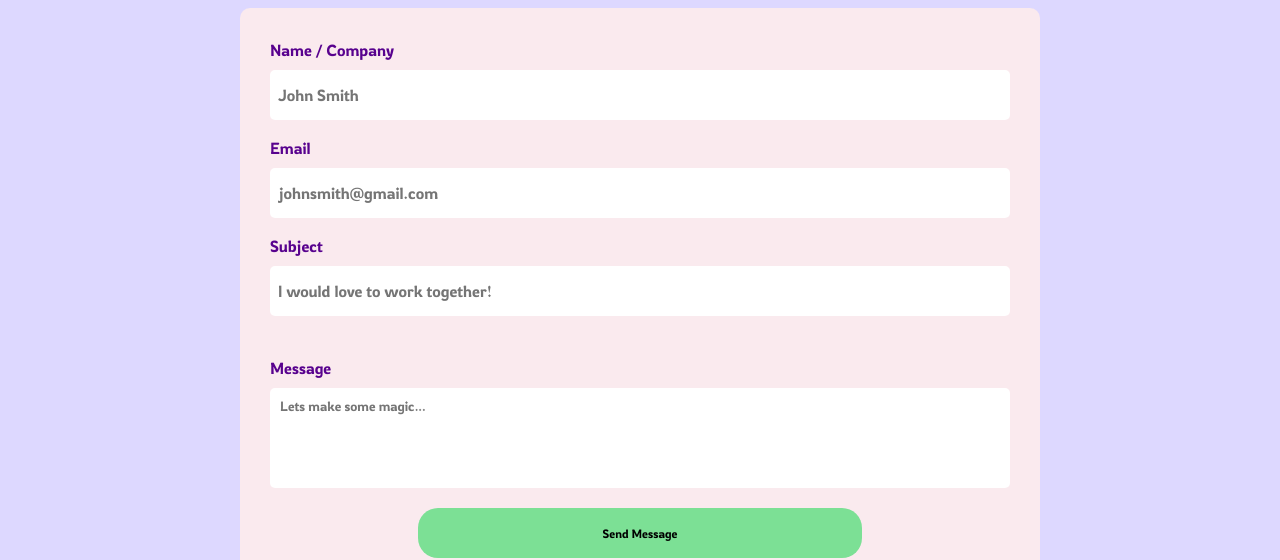
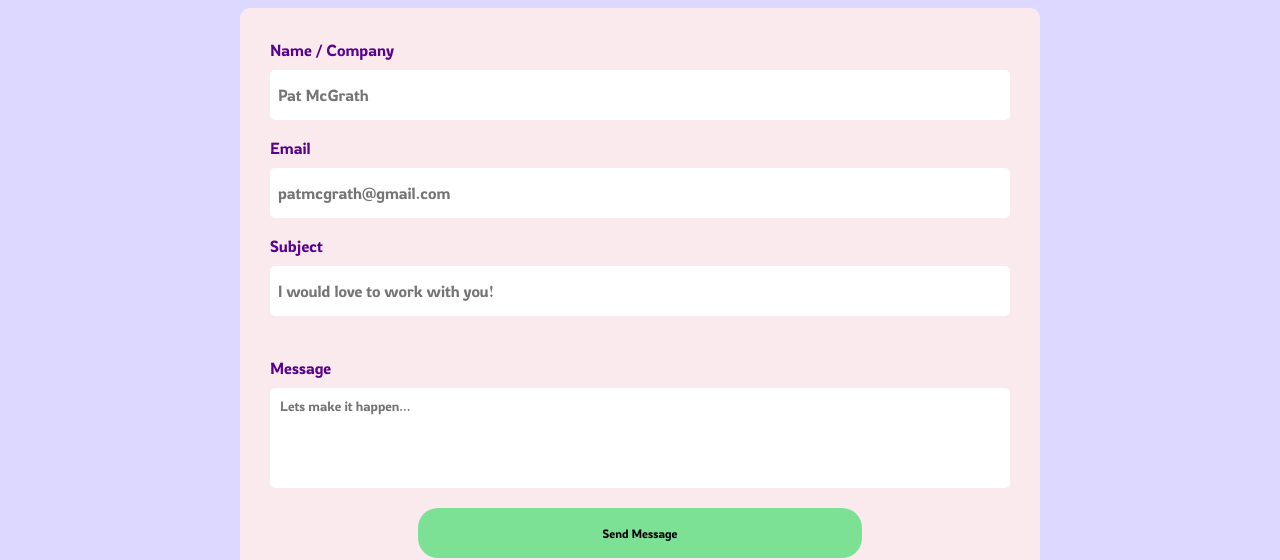
Before and after one commit to joshuabarua/galaxy-girl-vite, a React (Vite) app: page /contact in a window 1280 px wide. Shown: the part 181-741 px from the top of the page. Built offline with nearby package versions, Linux system fonts and the light colour scheme.

Commit message:
Remove  boring text

```diff
--- a/src/pages/contact/Contact.jsx
+++ b/src/pages/contact/Contact.jsx
@@ -92,7 +92,7 @@ const Contact = () => {
 										</label>
 										<input
 											type="text"
-											placeholder="John Smith"
+											placeholder="Pat McGrath"
 											name="from_name"
 											id="contact-name"
 											required
@@ -110,7 +110,7 @@ const Contact = () => {
 										</label>
 										<input
 											type="email"
-											placeholder="johnsmith@gmail.com"
+											placeholder="patmcgrath@gmail.com"
 											name="from_email"
 											id="contact-email"
 											value={formData.from_email}
@@ -128,7 +128,7 @@ const Contact = () => {
 										</label>
 										<input
 											type="text"
-											placeholder="I would love to work together!"
+											placeholder="I would love to work with you!"
 											id="contact-subject"
 											name="subject"
 											value={formData.subject}
@@ -147,7 +147,7 @@ const Contact = () => {
 											Message
 										</label>
 										<textarea
-											placeholder="Lets make some magic..."
+											placeholder="Lets make it happen..."
 											id="message"
 											name="message"
 											value={formData.message}
```
